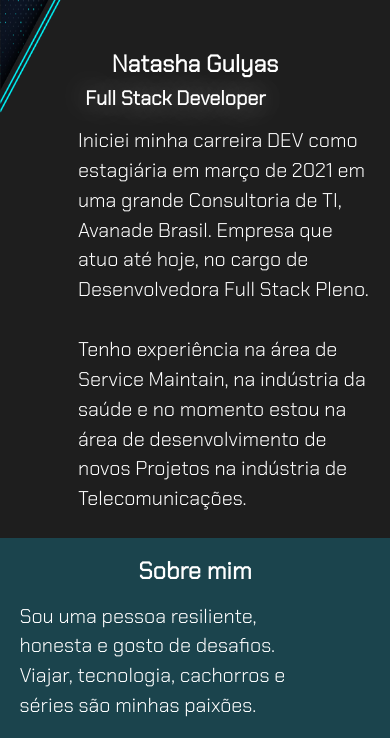
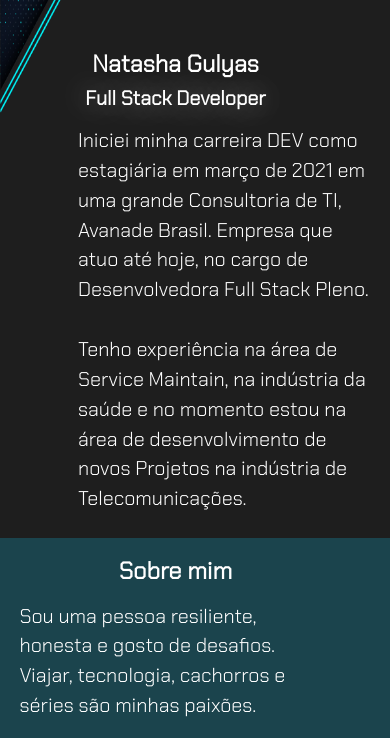
Before and after one commit to natygulyas/ptiWebStandardSenac, a plain HTML site: page index.html in a window 390 px wide. Shown: the part 106-844 px from the top of the page. Drawn offline with nearby package versions, Linux system fonts and the light colour scheme.

Commit message:
Ajuste titulo h1

```diff
--- a/index.html
+++ b/index.html
@@ -24,7 +24,11 @@
   </head>
   <body>
     <div class="faixa-header">
-      <img src="images/abstrato.png" alt="Imagem abstrata relacionada a TI no cabeçalho" class="header" />
+      <img
+        src="images/abstrato.png"
+        alt="Imagem abstrata relacionada a TI no cabeçalho"
+        class="header"
+      />
       <img
         src="images/NatashaPerfil.png"
         alt="Foto de rosto da desenvolvedora Natasha Gulyas"
@@ -46,7 +50,7 @@
         <br />
       </section>
       <section class="container-metade-direita">
-        <h2 class="subtitulo">Natasha Gulyas</h2>
+        <h1 class="subtitulo">Natasha Gulyas</h1>
         <h2 class="cargo">Full Stack Developer</h2>
 
         <p class="texto-lateral-direita">
--- a/style.css
+++ b/style.css
@@ -221,7 +221,7 @@ body {
     padding-top: 5%;
   }
 
-  .projetos h2.subtitulo,
+  .subtitulo,
   h2.cargo {
     max-width: 90%;
     text-align: center;
```
